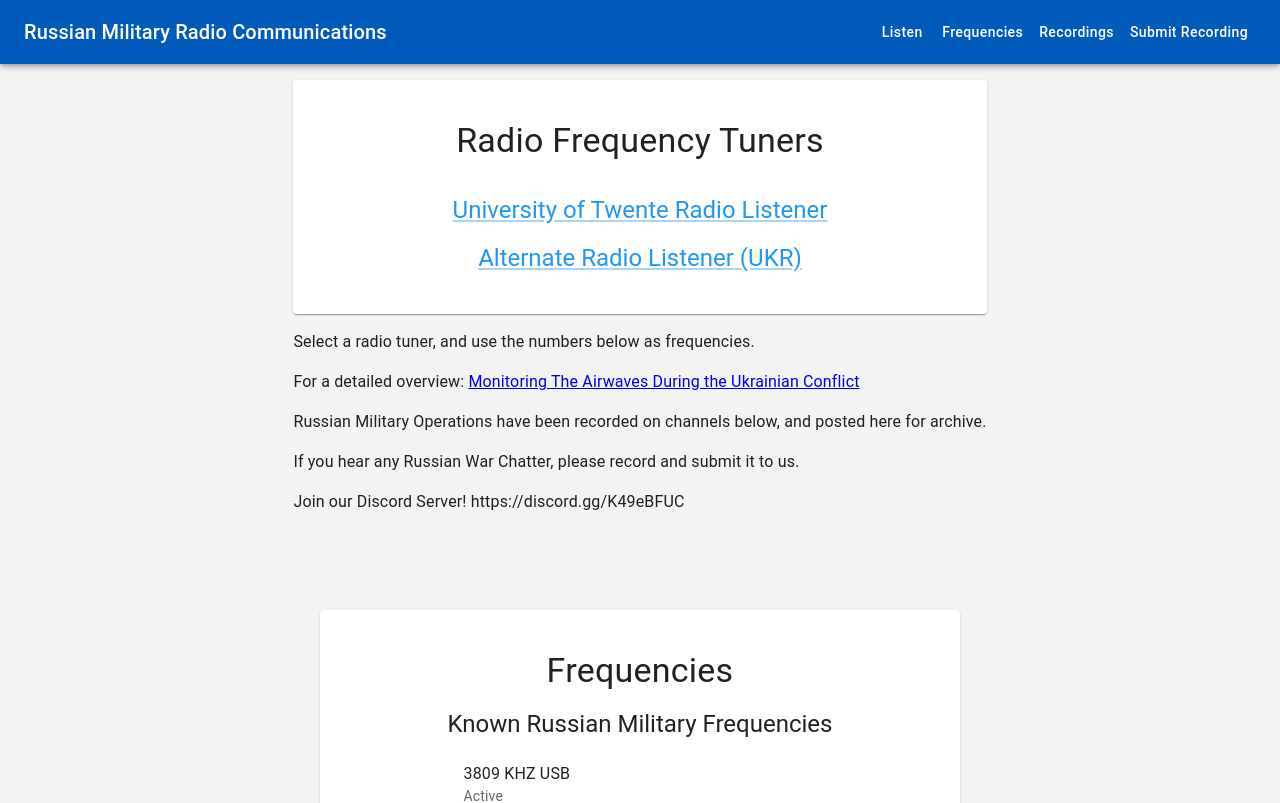
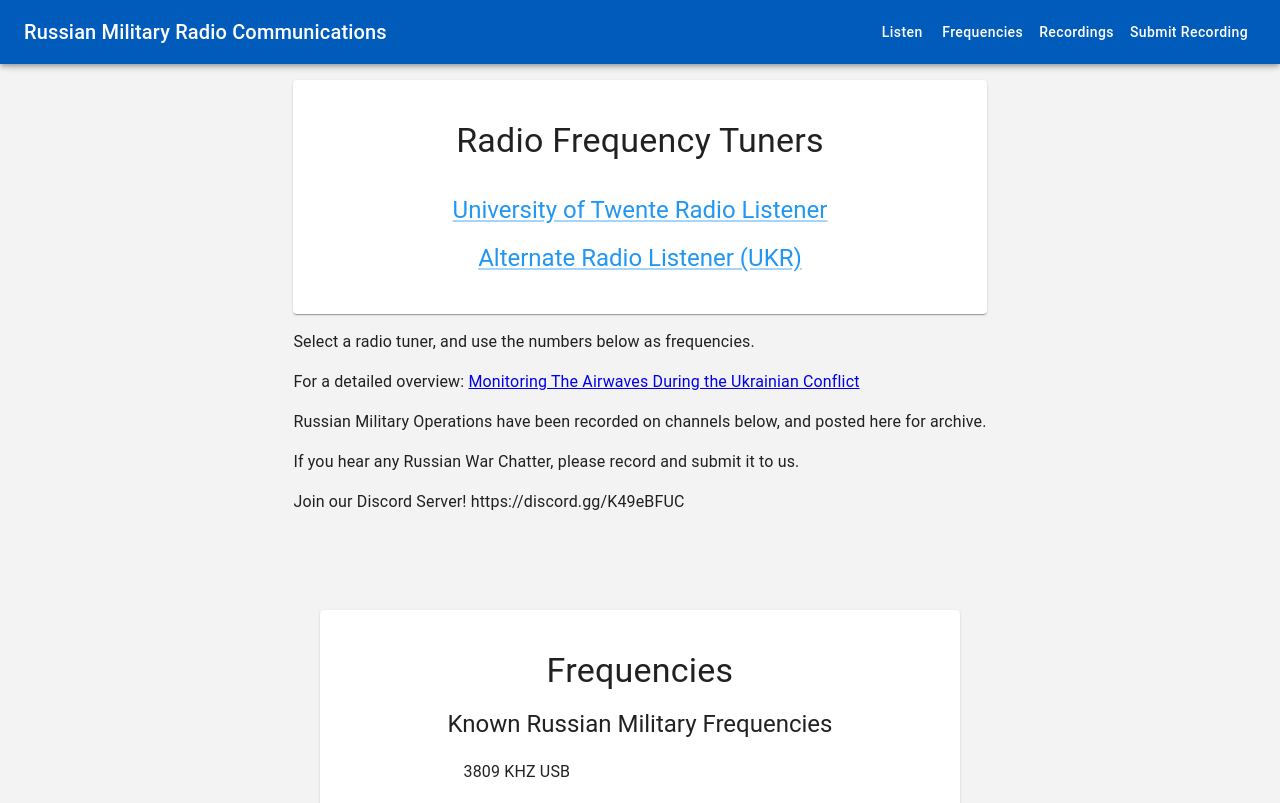
Before and after one commit to brianross93/saveukraine, a React (Create React App) app in the folder saveukraine/: page / in a window 1280 px wide. Shown: the top 803 px of the page. Built offline with nearby package versions, Linux system fonts and the light colour scheme; the HTML template or start-up script is replaced by a standard one.

Commit message:
changing active

```diff
--- a/saveukraine/src/Frequencies.js
+++ b/saveukraine/src/Frequencies.js
@@ -3,9 +3,9 @@ import { Grid, List, ListItem, ListItemText, Paper, Typography } from "@mui/mate
 
 const Frequencies = () => {
     const frequencies = [
-        { freq: "3809 KHZ USB", active: true },
+        { freq: "3809 KHZ USB", active: false },
         { freq: "4034 KHZ", active: false },
-        { freq: "8090 KHZ", active: true },
+        { freq: "8090 KHZ", active: false },
         { freq: "8131 KHZ", active: false },
         { freq: "9741 KHZ", active: false},
         { freq: "4183 KHZ", active: false},
```
Also changed, not shown: 7 other files (tests, documents, lock files or other folders).
